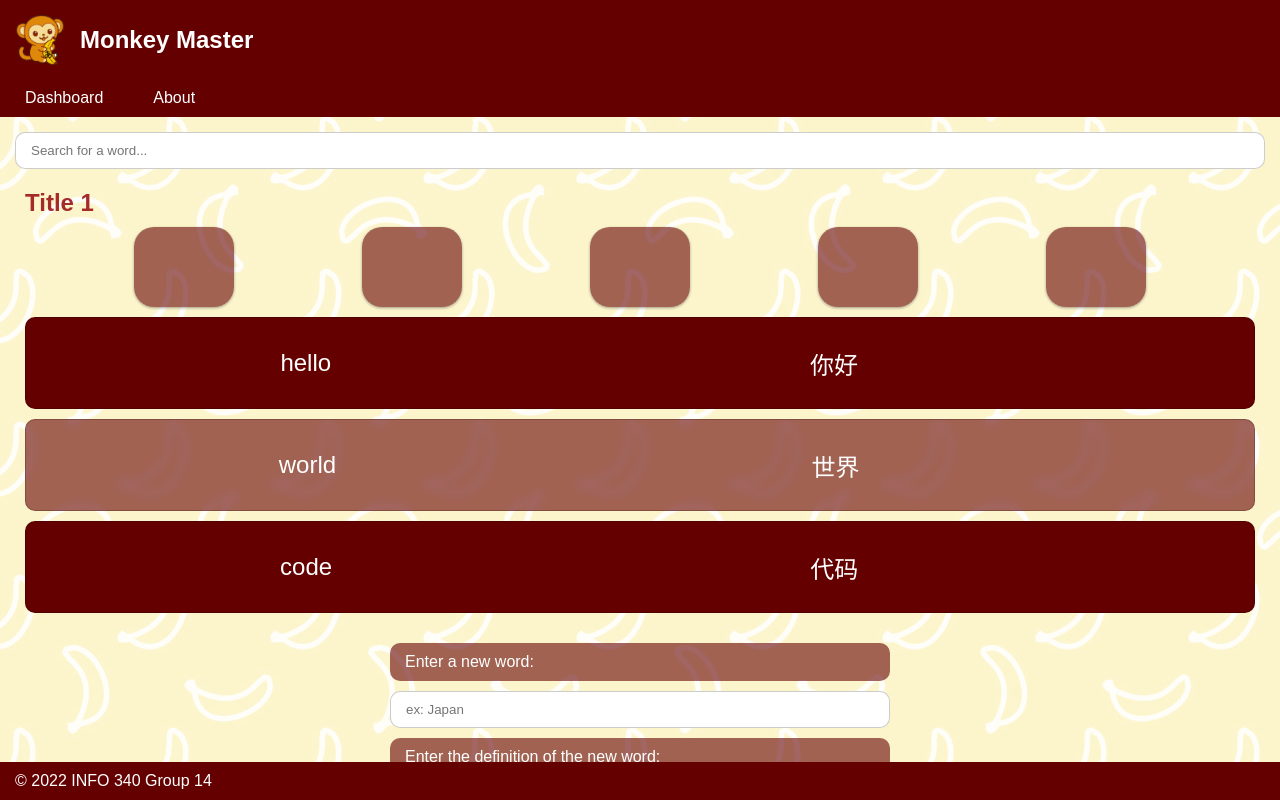
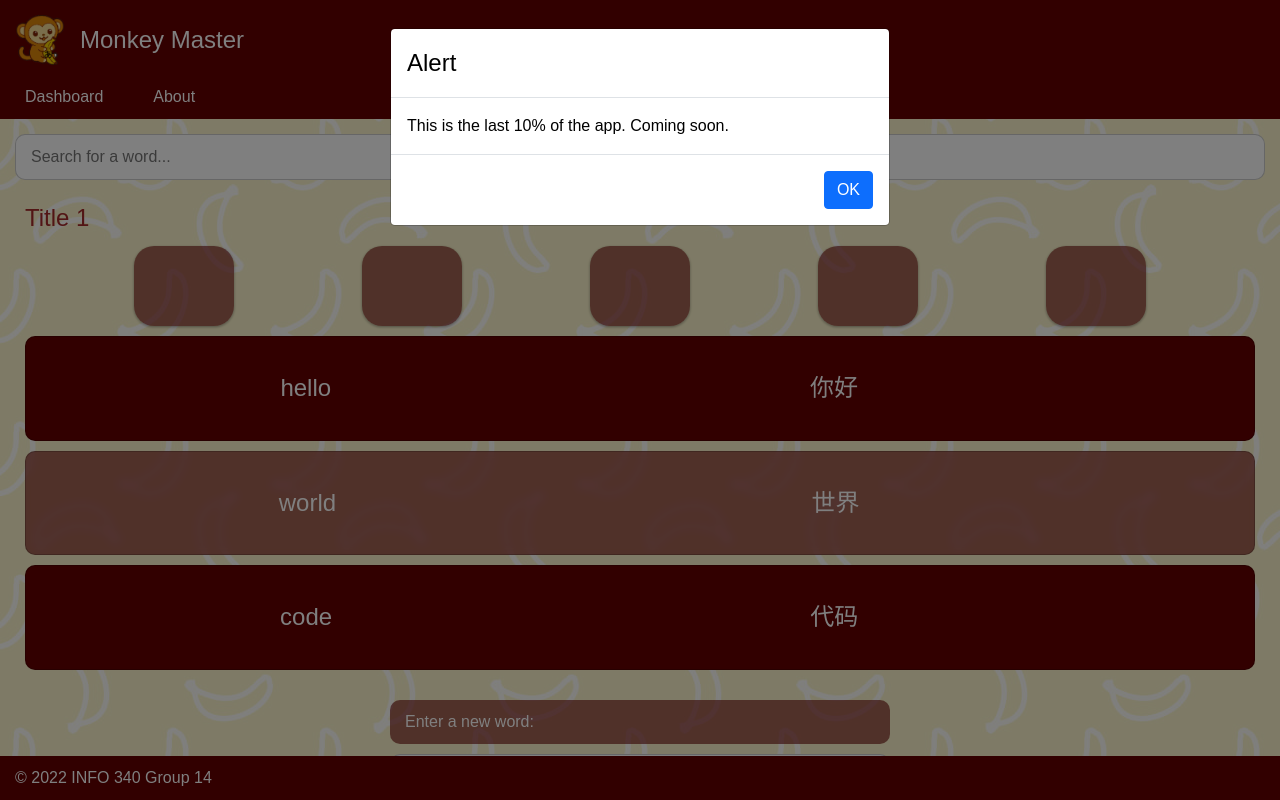
Before and after one commit to shangzhenyang/monkey-master, a React (Create React App) app: page /wordlist/0 in a window 1280 px wide. Both pictures are taken after a click on the item "Test your knowledge". Shown: the top 800 px of the page. Built offline with nearby package versions, Linux system fonts and the light colour scheme; a web font is replaced by a local one.

Commit message:
Remove usage of window.alert

```diff
--- a/package.json
+++ b/package.json
@@ -6,10 +6,12 @@
 		"@testing-library/jest-dom": "^5.16.4",
 		"@testing-library/react": "^13.2.0",
 		"@testing-library/user-event": "^13.5.0",
+		"bootstrap": "^5.1.3",
 		"react": "^18.1.0",
+		"react-bootstrap": "^2.4.0",
 		"react-dom": "^18.1.0",
 		"react-router-dom": "^6.3.0",
-		"react-scripts": "5.0.1",
+		"react-scripts": "^5.0.1",
 		"web-vitals": "^2.1.4"
 	},
 	"scripts": {
--- a/src/App.css
+++ b/src/App.css
@@ -1,5 +1,4 @@
 * {
-	box-sizing: border-box;
 	margin: 0;
 	padding: 0;
 	font-family: 'Exo 2', sans-serif;
@@ -17,6 +16,7 @@ a {
 
 a:hover {
 	background-color: rgba(255, 255, 255, .2);
+	color: inherit;
 }
 
 body {
@@ -36,6 +36,10 @@ body::before {
 	top: 0;
 	width: 100%;
 	z-index: -1;
+}
+
+.modal-dialog {
+	color: black;
 }
 
 footer {
@@ -62,6 +66,8 @@ header h1 {
 
 h2 {
 	color: brown;
+	font-size: 1.5em;
+	line-height: 1.5;
 	margin: 0;
 	padding: 10px;
 }
@@ -99,7 +105,7 @@ ul {
 	padding-inline-start: 0;
 }
 
-.card {
+.banana-card {
 	background-color: var(--theme-color);
 	border: 1px solid rgba(0, 0, 0, .2);
 	border-radius: 10px;
@@ -110,26 +116,27 @@ ul {
 	width: auto;
 }
 
-.card:hover,
+.banana-card:hover,
 .floating-btn:hover {
 	opacity: .8;
 }
 
-.card:active,
+.banana-card:active,
 .floating-btn:active {
 	opacity: .6;
 }
 
-.card:nth-child(even) {
+.banana-card:nth-child(even) {
 	background-color: var(--second-theme-color);
 }
 
-.card-content img {
+.banana-card-content img {
 	height: 20px;
 	margin-left: 5px;
 }
 
-.card-title {
+.banana-card-title {
+	font-size: 1.17em;
 	margin: 0;
 }
 
@@ -199,7 +206,6 @@ ul {
 	height: 190px;
 	margin: 0 auto;
 	padding: 5px;
-	position: relative;
 }
 
 .avatar img {
@@ -343,7 +349,7 @@ input {
 
 
 @media (min-width: 800px) {
-	.card {
+	.banana-card {
 		display: inline-block;
 		margin: 5px;
 		width: 200px;
@@ -397,6 +403,7 @@ input:focus {
 }
 
 .data-item p {
+	margin-bottom: 0;
 	margin-left: 10px;
 }
 
--- a/src/App.js
+++ b/src/App.js
@@ -1,5 +1,6 @@
 import { useState } from "react"
 import { Routes, Route } from "react-router-dom"
+import "bootstrap/dist/css/bootstrap.min.css";
 import "./App.css"
 import About from "./About"
 import Dashboard from "./Dashboard"
--- a/src/BananaCard.js
+++ b/src/BananaCard.js
@@ -2,10 +2,10 @@ import { Link } from "react-router-dom"
 import bananaIcon from "./img/bananas.webp"
 
 function BananaCard(props) {
-	return <li className="card">
+	return <li className="banana-card">
 		<Link to={`/wordlist/${props.index}`}>
-			<h3 className="card-title">{props.item.title}</h3>
-			<div className="card-content">
+			<h3 className="banana-card-title">{props.item.title}</h3>
+			<div className="banana-card-content">
 				{props.item.words.length}
 				<img src={bananaIcon} alt="bananas" title="words"></img>
 			</div>
--- a/src/FloatingButton.js
+++ b/src/FloatingButton.js
@@ -1,5 +1,5 @@
 function FloatingButton(props) {
-	return <button className="floating-btn" onClick={() => {
+	return <button className="floating-btn" type="button" onClick={() => {
 		props.lists.push({
 			title: "Untitled",
 			words: []
--- a/src/WordCard.js
+++ b/src/WordCard.js
@@ -35,12 +35,8 @@ function WordCard(props) {
 			}
 		}}>&#xe8b8;</span>
 
-		<span className="icon-card" title="Delete the word" onClick={() => {
-			if (window.confirm(`Are you sure that you want to delete the word "${props.word}"?`)) {
-				props.onDelete()
-			}
-		}}>&#xe602;</span>
-	</div>
+		<span className="icon-card" title="Delete the word" onClick={props.onDelete}>&#xe602;</span>
+	</div >
 }
 
 export default WordCard
--- a/src/WordList.js
+++ b/src/WordList.js
@@ -1,11 +1,22 @@
+import { useState, useCallback } from "react"
 import { Navigate, useParams } from "react-router-dom"
+import { Button, Modal } from "react-bootstrap"
 import AddWord from "./AddWord"
 import WordCard from "./WordCard"
 import SearchBar from "./SearchBar"
 
 function WordList(props) {
-	const { index } = useParams();
+	const { index } = useParams()
 	const list = props.lists[index]
+
+	const [isDialogConfirm, setIsDialogConfirm] = useState(false);
+	const [isDialogShown, setIsDialogShown] = useState(false);
+	const closeDialog = () => {
+		setIsDialogShown(false);
+	};
+	const [dialogContent, setDialogContent] = useState("");
+	const [dialogCallback, setDialogCallback] = useState(() => closeDialog);
+
 	if (!list) {
 		return <Navigate to="/" />
 	}
@@ -21,54 +32,31 @@ function WordList(props) {
 		}
 	};
 
-	const scrollToBottom = () => {
-		window.scrollTo({
-			top: document.body.scrollHeight,
-			behavior: "smooth"
-		})
+	const alert = text => {
+		setIsDialogShown(true);
+		setIsDialogConfirm(false);
+		setDialogContent(text);
+		setDialogCallback(() => closeDialog);
 	};
 
-	const wordCards = list.words.map((item, index) =>
-		<WordCard
-			key={index}
-			word={item.word}
-			definition={item.definition}
-			onChange={(newWord, newDefinition) => {
-				item.word = newWord
-				item.definition = newDefinition
-				props.saveLists()
-			}}
-			onDelete={() => {
-				list.words.splice(index, 1)
-				props.saveLists()
-			}}
-		/>
-	);
+	const confirm = text => {
+		return new Promise(resolve => {
+			setIsDialogShown(true);
+			setIsDialogConfirm(true);
+			setDialogContent(text);
+			setDialogCallback(() => resolve);
+		});
+	};
 
-	return <main>
-		<SearchBar data={list.words} />
-		<h2 className="wordlist-title" title="Change the title" onClick={() => {
-			const newTitle = prompt("Please enter a new title.")
-			if (!newTitle) {
-				return false
-			}
-			list.title = newTitle
-			props.saveLists()
-		}}>{list.title}</h2>
-		<ul className="wordlist-nav-row">
-			<li className="wordlist-nav-button" title="Add new words" onClick={scrollToBottom}><span className="icon">&#xe624;</span></li>
+	const deleteList = () => {
+		confirm("Are you sure that you want to delete this word list?")
+			.then(() => {
+				props.lists.splice(index, 1);
+				props.saveLists();
+			});
+	};
 
-			<li className="wordlist-nav-button" title="Test your knowledge" onClick={() => {
-				window.alert("This is the last 10% of the app. Coming soon.")
-			}}><span className="icon">&#xe62f;</span></li>
-
-			<li className="wordlist-nav-button" title="Import as CSV" onClick={() => {
-				const fileInput = document.getElementById("file-input")
-				fileInput.value = ""
-				fileInput.click()
-			}}><span className="icon">&#xe641;</span></li>
-
-			<li className="wordlist-nav-button" title="Export as CSV" onClick={() => {
+	const exportCsv = () => {
 		const encodeCsvValue = text =>
 			`"` + text.replaceAll(`"`, `""`) + `"`
 		let str = ""
@@ -84,25 +72,17 @@ function WordList(props) {
 			encodeURIComponent("\uFEFF" + str)
 		newA.download = list.title + ".csv"
 		newA.click()
-			}}><span className="icon">&#xe642;</span></li>
+	};
 
-			<li className="wordlist-nav-button" title="Delete this list" onClick={() => {
-				if (window.confirm("Are you sure that you want to delete this word list?")) {
-					props.lists.splice(index, 1)
-					props.saveLists()
-				}
-			}}><span className="icon">&#xe603;</span></li>
-		</ul>
-
-		{wordCards}
-
-		<AddWord addWordCallBack={addWord} />
-
-		<input id="file-input" type="file" hidden={true} onChange={event => {
-			const file = event.target.files[0]
+	const importCsvFromFile = () => {
+		const fileInput = document.createElement("input")
+		fileInput.type = "file"
+		fileInput.accept = ".csv"
+		fileInput.onchange = function () {
+			const file = this.files[0]
 			const type = file.name.toLowerCase().split(".").pop()
 			if (type !== "csv") {
-				window.alert("The file type has to be CSV.")
+				alert("The file type has to be CSV.")
 			} else {
 				if (list.title === "Untitled") {
 					list.title = file.name.replace(/\.csv$/i, "")
@@ -124,7 +104,80 @@ function WordList(props) {
 				}
 				reader.readAsText(file)
 			}
-		}}></input>
+		}
+		fileInput.click()
+	};
+
+	const scrollToBottom = () => {
+		window.scrollTo({
+			top: document.body.scrollHeight,
+			behavior: "smooth"
+		})
+	};
+
+	const wordCards = list.words.map((item, index) =>
+		<WordCard
+			key={index}
+			word={item.word}
+			definition={item.definition}
+			onChange={(newWord, newDefinition) => {
+				item.word = newWord
+				item.definition = newDefinition
+				props.saveLists()
+			}}
+			onDelete={() => {
+				confirm(`Are you sure that you want to delete the word "${item.word}"?`)
+					.then(() => {
+						list.words.splice(index, 1);
+						props.saveLists();
+						closeDialog();
+					});
+			}}
+		/>
+	);
+
+	return <main>
+		<SearchBar data={list.words} />
+		<h2 className="wordlist-title" title="Change the title" onClick={() => {
+			const newTitle = prompt("Please enter a new title.")
+			if (!newTitle) {
+				return false
+			}
+			list.title = newTitle
+			props.saveLists()
+		}}>{list.title}</h2>
+		<ul className="wordlist-nav-row">
+			<li className="wordlist-nav-button" title="Add new words" onClick={scrollToBottom}><span className="icon">&#xe624;</span></li>
+
+			<li className="wordlist-nav-button" title="Test your knowledge" onClick={() => {
+				alert("This is the last 10% of the app. Coming soon.")
+			}}><span className="icon">&#xe62f;</span></li>
+
+			<li className="wordlist-nav-button" title="Import as CSV" onClick={importCsvFromFile}><span className="icon">&#xe641;</span></li>
+
+			<li className="wordlist-nav-button" title="Export as CSV" onClick={exportCsv}><span className="icon">&#xe642;</span></li>
+
+			<li className="wordlist-nav-button" title="Delete this list" onClick={deleteList}><span className="icon">&#xe603;</span></li>
+		</ul>
+
+		{wordCards}
+
+		<AddWord addWordCallBack={addWord} />
+
+		<Modal
+			show={isDialogShown}
+			onHide={closeDialog}
+			backdrop="static"
+		>
+			<Modal.Header>
+				<Modal.Title>{isDialogConfirm ? "Confirm" : "Alert"}</Modal.Title>
+			</Modal.Header>
+			<Modal.Body>{dialogContent}</Modal.Body>
+			<Modal.Footer>
+				<Button variant="secondary" hidden={!isDialogConfirm} onClick={closeDialog}>Cancel</Button>
+				<Button variant="primary" onClick={dialogCallback}>OK</Button>
+			</Modal.Footer>
+		</Modal>
 	</main>
 }
 
```
Also changed, not shown: 1 other file (tests, documents, lock files or other folders). Lines whose indentation alone changed are shown as unchanged.
